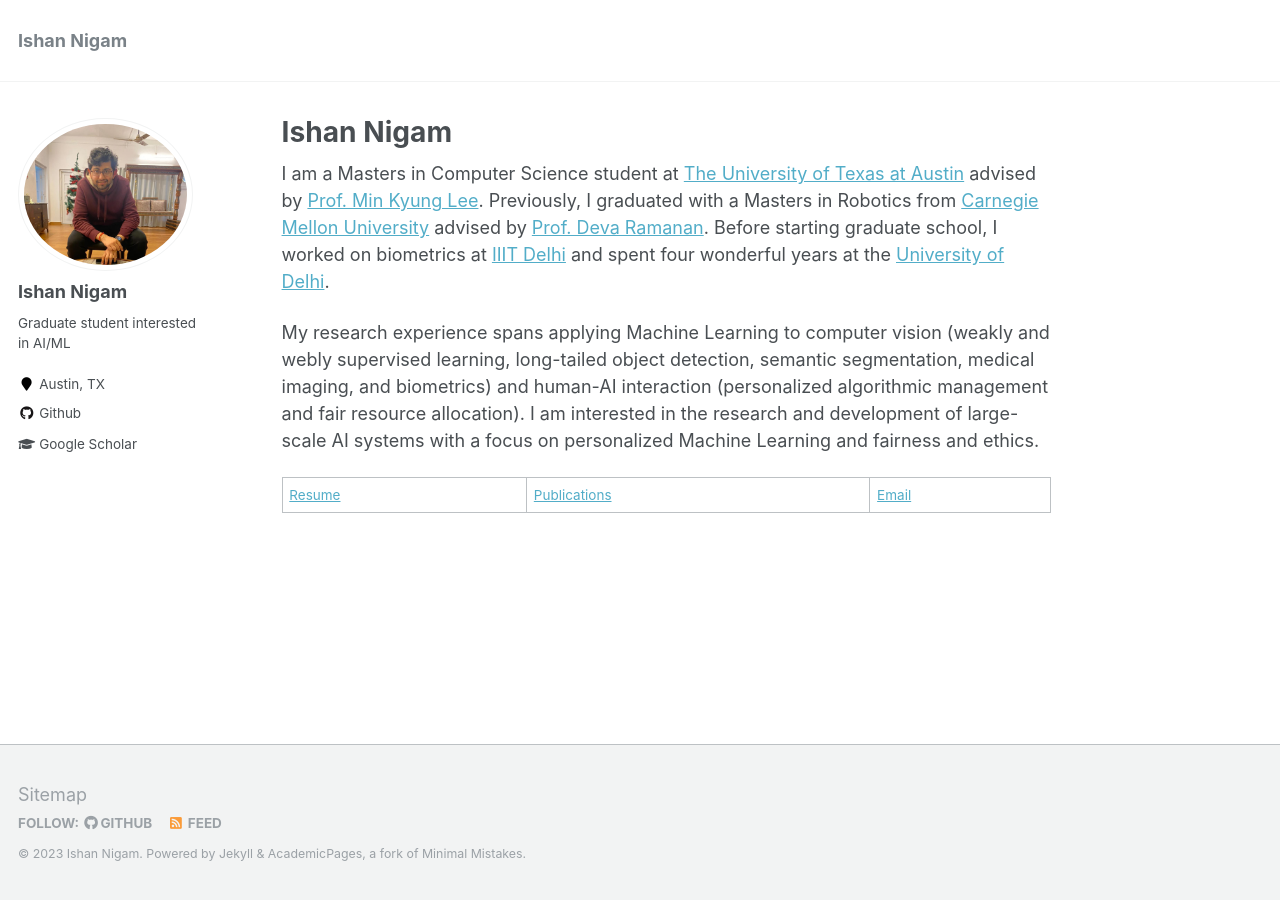
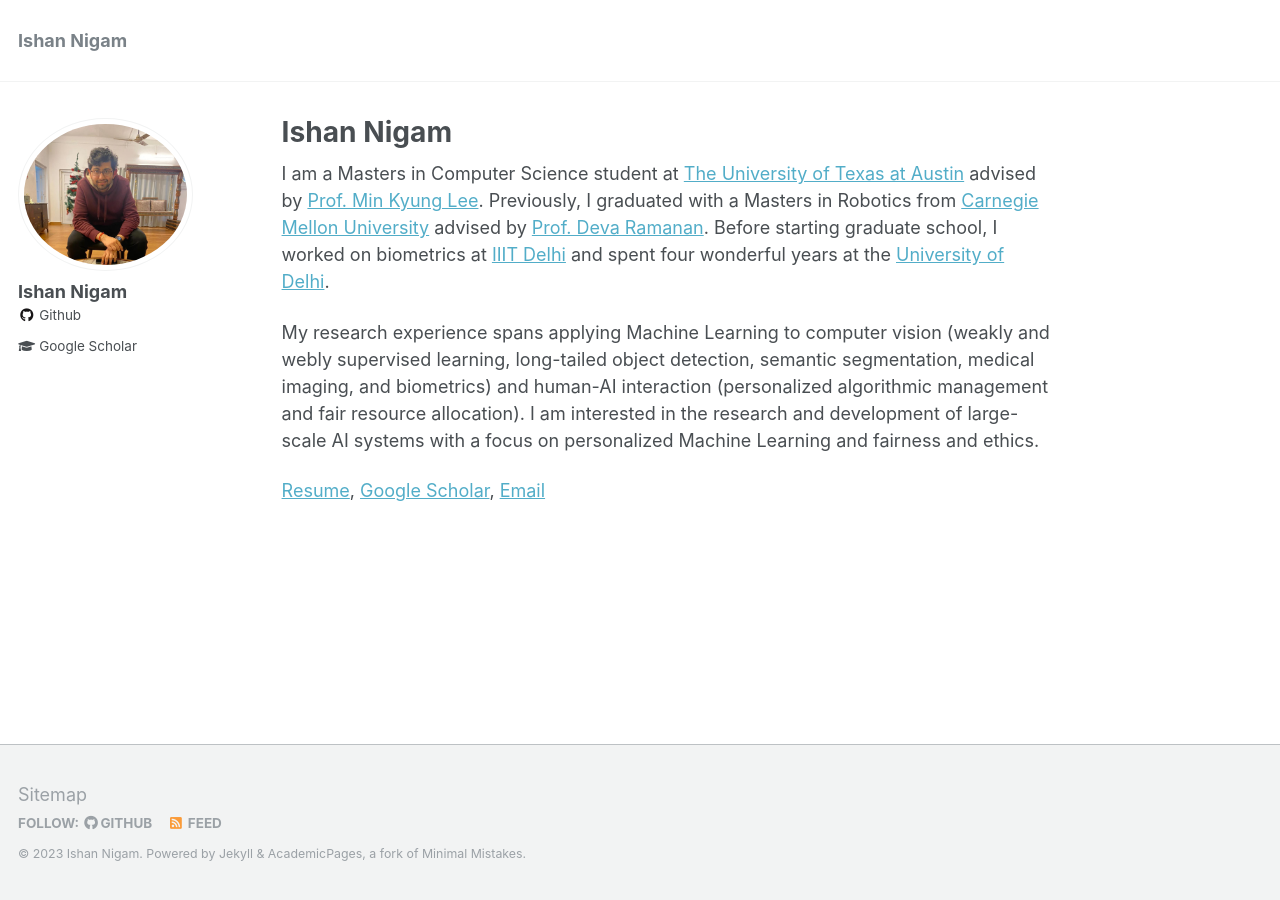
Before and after one commit to ishann/ishann.github.io, a Jekyll site: the page built from _pages/about.md, in a window 1280 px wide. Built offline with Jekyll 4.4.1, drawn with Linux system fonts in a browser that asks for light colours.

Commit message:
fix links and side bar

```diff
--- a/_config.yml
+++ b/_config.yml
@@ -82,8 +82,8 @@ analytics:
 author:
   name             : "Ishan Nigam"
   avatar           : "profile.jpg"
-  bio              : "Graduate student interested in AI/ML"
-  location         : "Austin, TX"
+  bio              : #"Graduate student interested in AI/ML"
+  location         : # Austin, TX
   employer         :
   #pubmed           : "https://www.ncbi.nlm.nih.gov/pubmed/?term=john+snow"
   googlescholar    : "https://scholar.google.com/citations?user=1BTZ1zsAAAAJ&hl=en"
--- a/_pages/about.md
+++ b/_pages/about.md
@@ -13,4 +13,4 @@ I am a Masters in Computer Science student at [The University of Texas at Austin
 
 My research experience spans applying Machine Learning to computer vision (weakly and webly supervised learning, long-tailed object detection, semantic segmentation, medical imaging, and biometrics) and human-AI interaction (personalized algorithmic management and fair resource allocation). I am interested in the research and development of large-scale AI systems with a focus on personalized Machine Learning and fairness and ethics.
 
-[Resume](https://ishann.github.io/files/resume_ishan_nigam.pdf) | [Publications](https://ishann.github.io/publications) | [Email](mailto:ishann.cs.utexas.edu)
+[Resume](https://ishann.github.io/files/resume_ishan_nigam.pdf), [Google Scholar](https://scholar.google.com/citations?hl=en&user=1BTZ1zsAAAAJ),  [Email](mailto:ishann.cs.utexas.edu)
```
